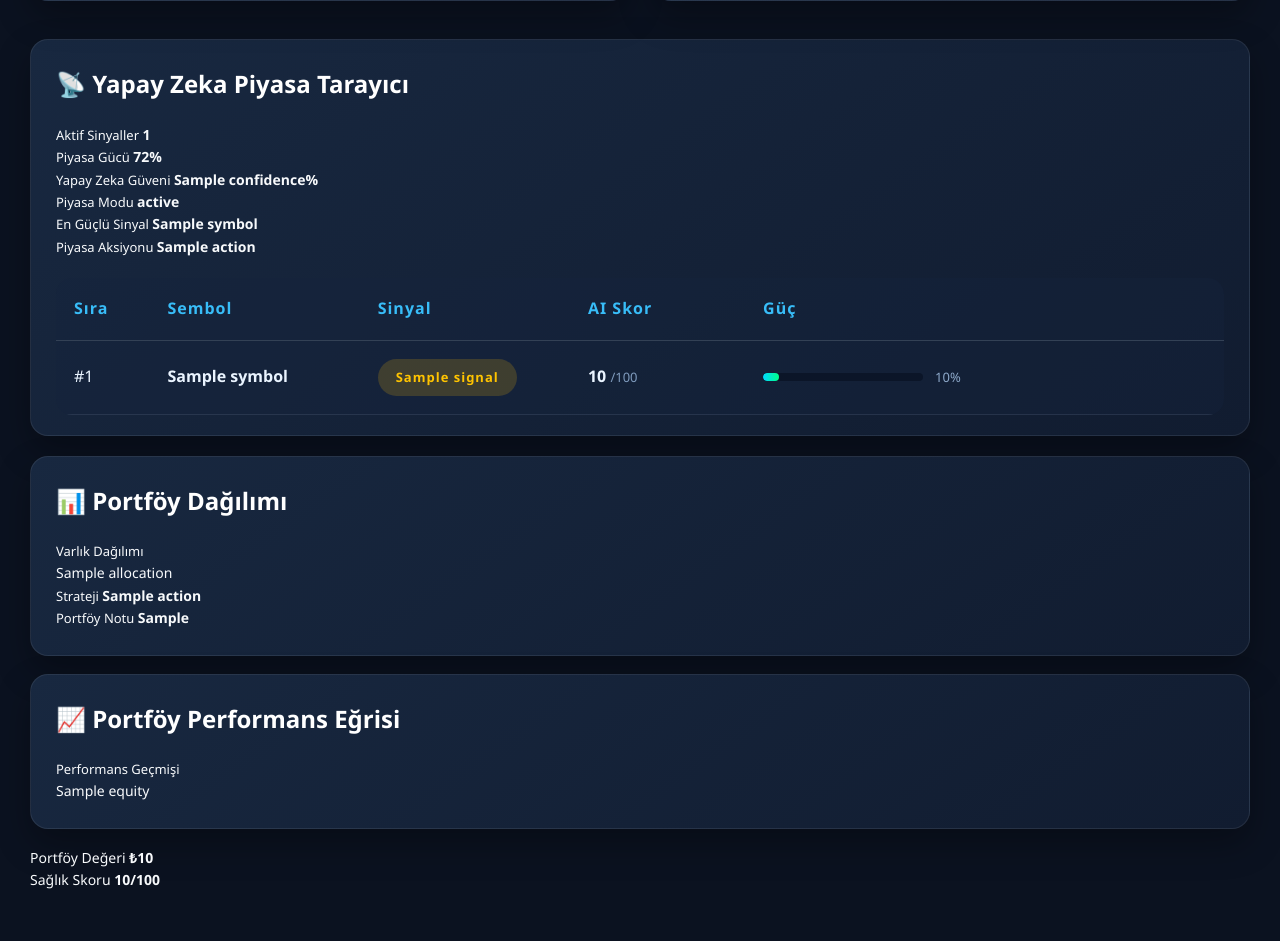
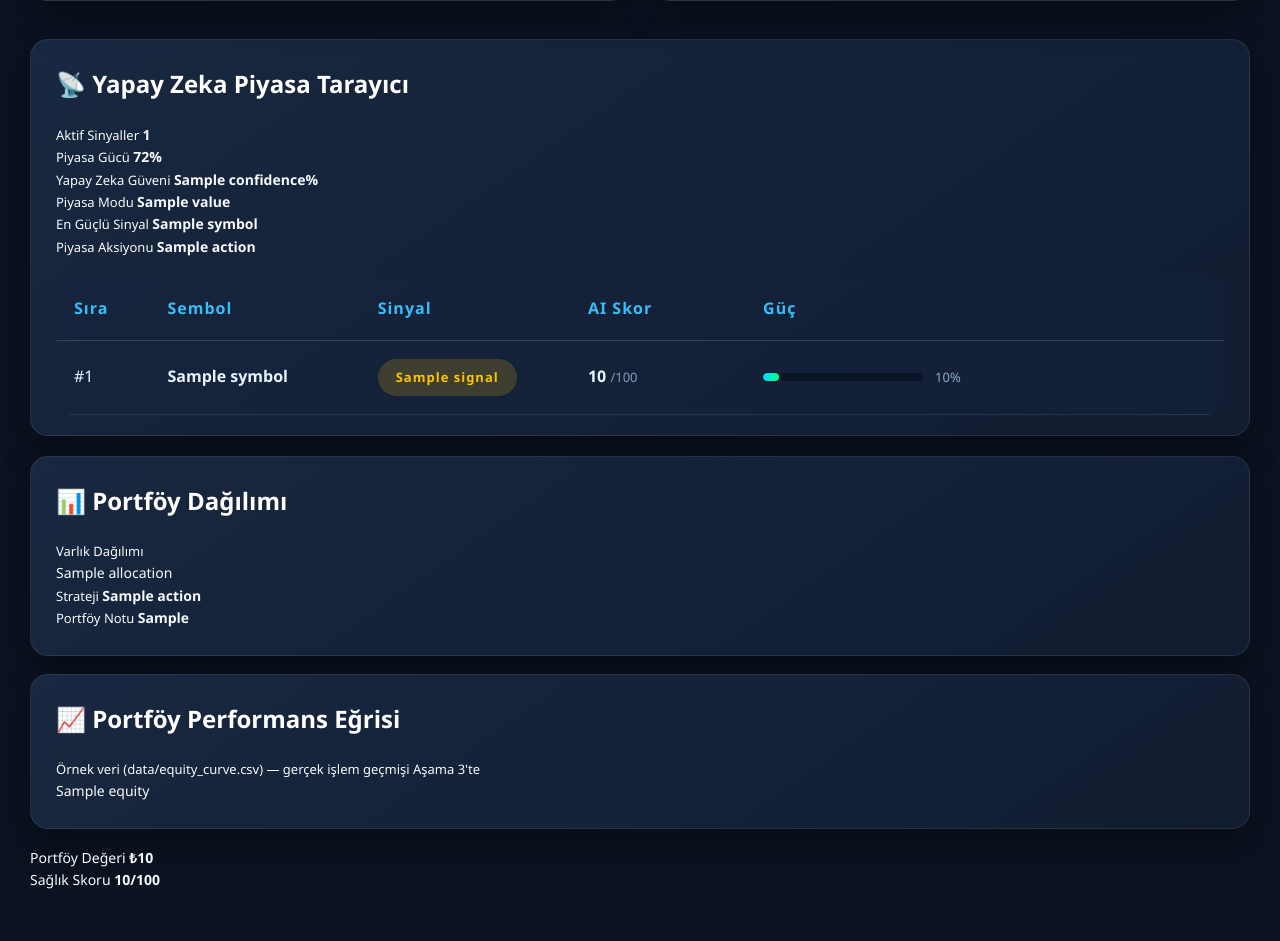
Before and after one commit to hsnklc044-jpg/bist-ai-telegram-bot, a Flask app: template templates/dashboard.html in a window 1280 px wide. Shown: the part 2980-3921 px from the top of the page. Run offline with Flask 3, Linux system fonts and the light colour scheme; the template is opened without the code that fills it: most values are stand-ins (such as "Sample title", 1, 10 or a date in 2020).

Commit message:
Dashboard: show regime value instead of enum repr; label sample equity curve
Co-Authored-By: Claude Opus 5.5 <noreply@anthropic.com>
Claude-Session: https://claude.ai/code/session_01C46pygAMTV1W2bsJUEwgMU

```diff
--- a/templates/dashboard.html
+++ b/templates/dashboard.html
@@ -917,7 +917,7 @@ Piyasa Modu
 </span>
 
 <strong>
-{{ dashboard.market.regime.status }}
+{{ dashboard.market.regime.status.value }}
 </strong>
 </div>
 
@@ -1192,7 +1192,7 @@ Portföy Notu
 
 
 <span>
-Performans Geçmişi
+Örnek veri (data/equity_curve.csv) — gerçek işlem geçmişi Aşama 3'te
 </span>
 
 
```
Also changed, not shown: tests/test_dashboard.py (+1 -0 lines).
